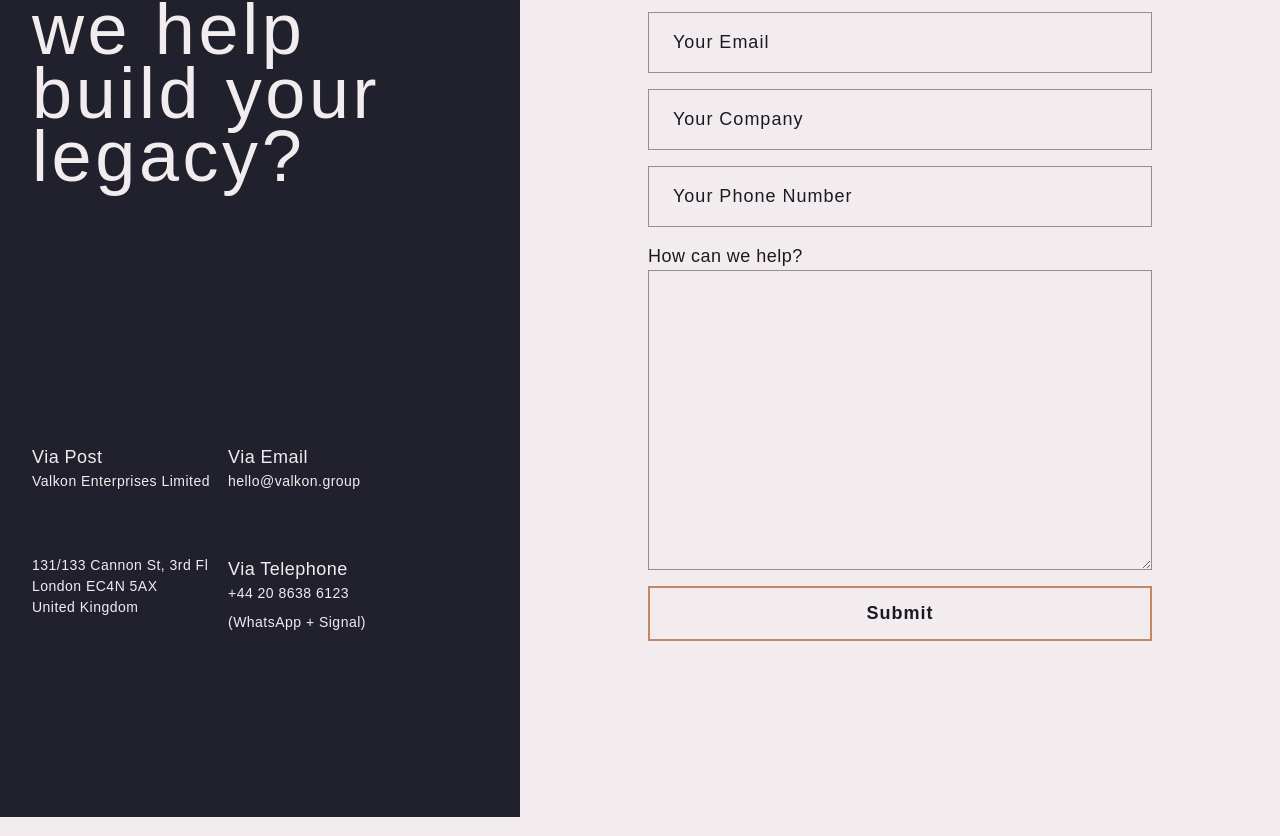
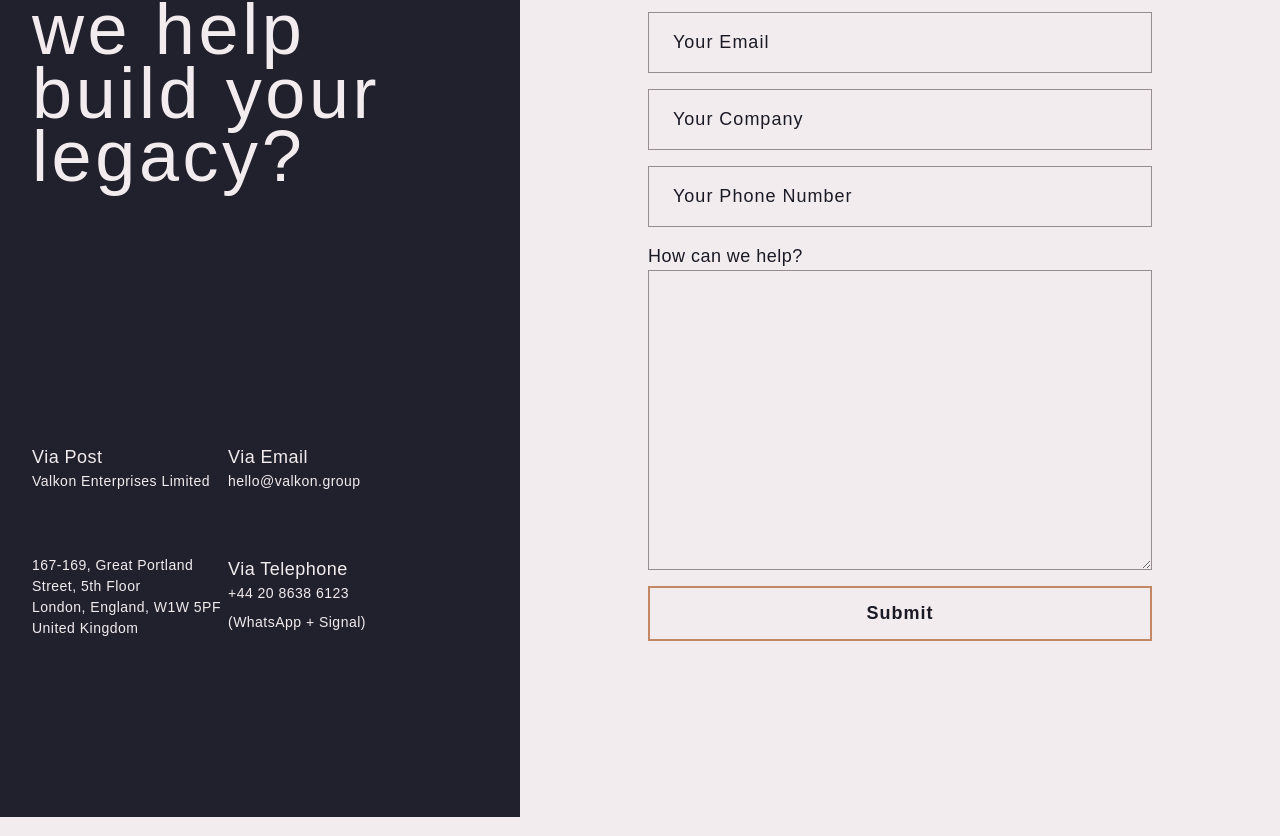
Before and after one commit to mistevs/valkon-group, a Nuxt app: page /contact in a window 1280 px wide. Shown: the part 3090-3926 px from the top of the page. Built offline with nearby package versions, Linux system fonts and the light colour scheme; a web font is replaced by a local one.

Commit message:
fixing more addresses

```diff
--- a/components/contact.vue
+++ b/components/contact.vue
@@ -17,8 +17,8 @@
 							<br />
 							<br />
 							<br />
-							131/133 Cannon St, 3rd Fl<br />
-							London EC4N 5AX<br />
+							167-169, Great Portland Street, 5th Floor<br />
+							London, England, W1W 5PF<br />
 							United Kingdom
 						</p>
 					</div>
--- a/pages/contact.vue
+++ b/pages/contact.vue
@@ -15,9 +15,9 @@
 				<div class="lg:ml-auto lg:w-1/2">
 					<p class="font-body">
 						Valkon Enterprises Limited<br />
-						131/133 Cannon Street, 3rd Floor<br />
-						London EC4N 5AX<br />
-						United Kingdom<br /><br /><br />
+						167-169, Great Portland Street, 5th Floor<br />
+						London, England, W1W 5PF<br />
+						United Kingdom<br /><br />
 						london@valkon.group<br /><br />
 						+44 20 8638 6123<br />
 						+44 20 3216 9368
@@ -34,9 +34,9 @@
 				<div class="lg:ml-auto lg:w-1/2">
 					<p class="font-body">
 						Valkon Enterprises Limited<br />
-						131/133 Cannon Street, 3rd Floor<br />
-						London EC4N 5AX<br />
-						United Kingdom<br /><br /><br />
+						167-169, Great Portland Street, 5th Floor<br />
+						London, England, W1W 5PF<br />
+						United Kingdom<br /><br />
 						london@valkon.group<br /><br />
 						+44 20 8638 6123<br />
 						+44 20 3216 9368
@@ -53,9 +53,9 @@
 				<div class="lg:ml-auto lg:w-1/2">
 					<p class="font-body">
 						Valkon Enterprises Limited<br />
-						131/133 Cannon Street, 3rd Floor<br />
-						London EC4N 5AX<br />
-						United Kingdom<br /><br /><br />
+						167-169, Great Portland Street, 5th Floor<br />
+						London, England, W1W 5PF<br />
+						United Kingdom<br /><br />
 						london@valkon.group<br /><br />
 						+44 20 8638 6123<br />
 						+44 20 3216 9368
```
